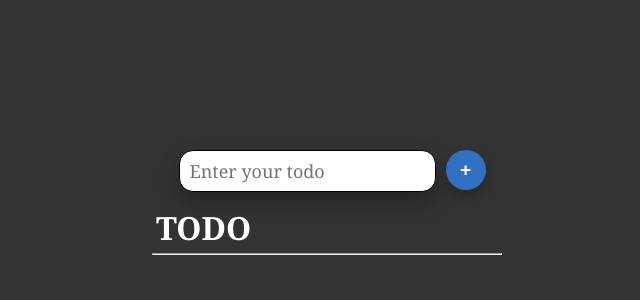
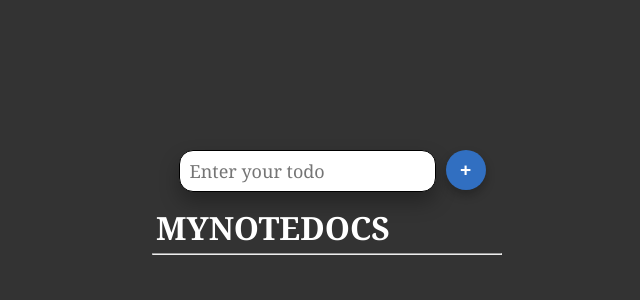
Before and after one commit to amitp11/mynotedocs, a React (Create React App) app: page / in a window 1280 px wide. Shown: the top 300 px of the page, without its empty margins (313-953 px from the left). Built offline with nearby package versions, Linux system fonts and the light colour scheme.

Commit message:
Update App.js

```diff
--- a/src/App.js
+++ b/src/App.js
@@ -17,7 +17,7 @@ function App() {
     <div className="main-container">
       <div className="center-container">
         <TodoInput addList={addList}/>
-        <h1 className="app-heading">TODO</h1>
+        <h1 className="app-heading">MYNOTEDOCS</h1>
         <hr/>
         {listTodo.map((listItem,i)=>{
           return (
```
